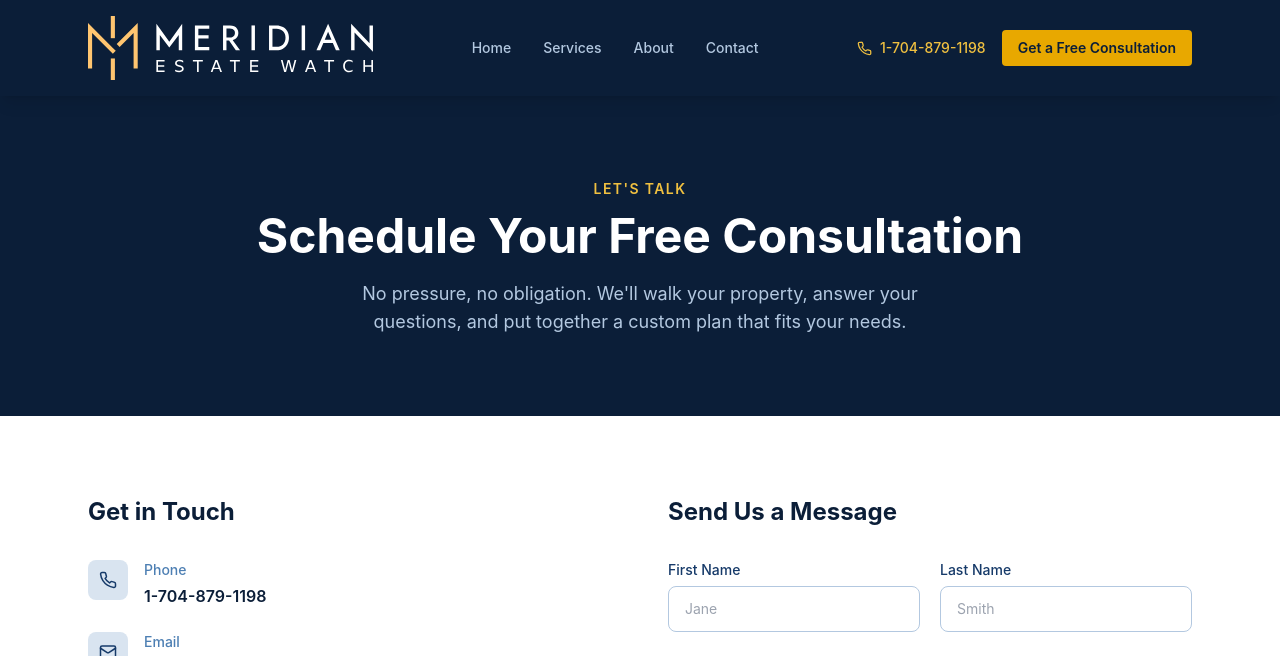
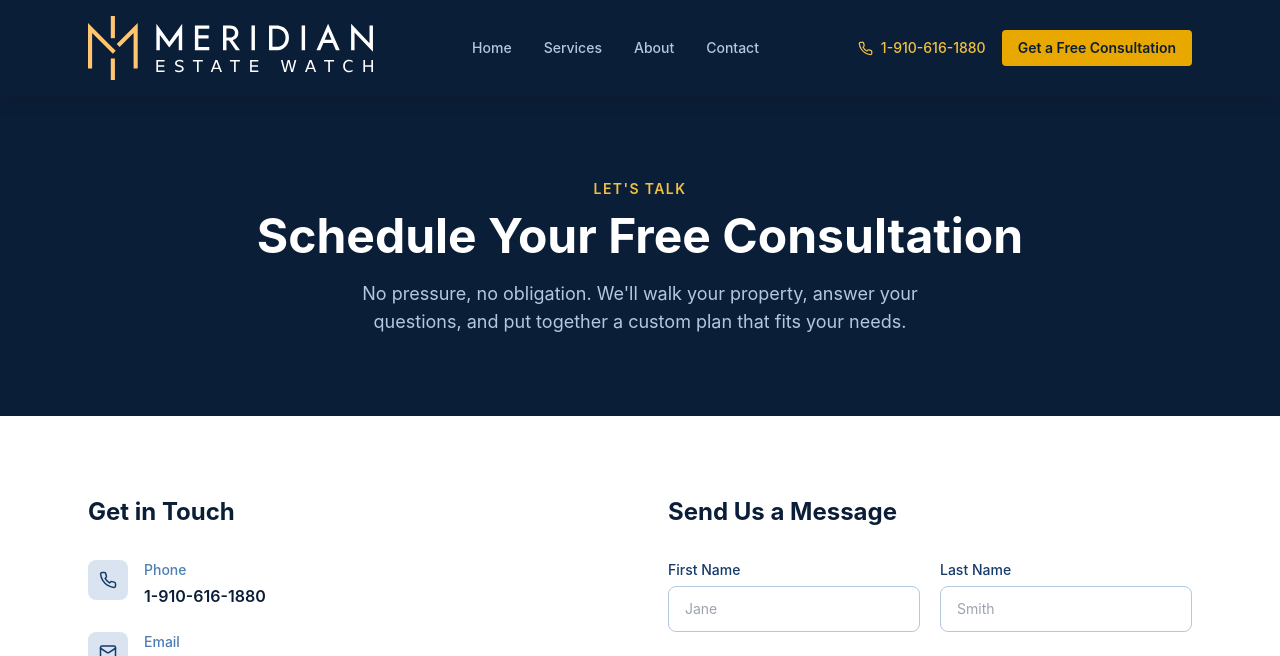
Before and after one commit to sethlaws/meridian-estate-watch, a Next.js app: page /contact in a window 1280 px wide. Shown: the top 656 px of the page. Built offline with nearby package versions, Linux system fonts and the light colour scheme.

Commit message:
Update phone number to 1-910-616-1880 sitewide

```diff
--- a/app/contact/page.tsx
+++ b/app/contact/page.tsx
@@ -5,7 +5,7 @@ import ContactForm from "@/components/ContactForm";
 export const metadata: Metadata = {
   title: "Contact a Charlotte Home Watch Professional",
   description:
-    "Contact Meridian Estate Watch to schedule a free home watch consultation for your Charlotte, NC area property. Call 1-704-879-1198 or send us a message.",
+    "Contact Meridian Estate Watch to schedule a free home watch consultation for your Charlotte, NC area property. Call 1-910-616-1880 or send us a message.",
   alternates: { canonical: "https://meridianestatewatch.com/contact" },
 };
 
@@ -46,10 +46,10 @@ export default function ContactPage() {
                     Phone
                   </p>
                   <a
-                    href="tel:+17048791198"
+                    href="tel:+19106161880"
                     className="text-navy-900 font-semibold hover:text-gold-600 transition-colors"
                   >
-                    1-704-879-1198
+                    1-910-616-1880
                   </a>
                 </div>
               </div>
--- a/app/layout.tsx
+++ b/app/layout.tsx
@@ -92,7 +92,7 @@ const localBusinessSchema = {
   description:
     "Professional home watch and property monitoring services for second homes, vacation properties, and estates in Charlotte, NC and surrounding communities.",
   url: SITE_URL,
-  telephone: "+1-704-879-1198",
+  telephone: "+1-910-616-1880",
   email: "info@meridianestatewatch.com",
   image: `${SITE_URL}/estate-hero.jpg`,
   logo: `${SITE_URL}/logo.svg`,
--- a/components/Footer.tsx
+++ b/components/Footer.tsx
@@ -85,10 +85,10 @@ export default function Footer() {
             <li className="flex items-center gap-3">
               <Phone size={16} className="text-gold-400 shrink-0" />
               <a
-                href="tel:+17048791198"
+                href="tel:+19106161880"
                 className="hover:text-white transition-colors"
               >
-                1-704-879-1198
+                1-910-616-1880
               </a>
             </li>
             <li className="flex items-center gap-3">
--- a/components/Header.tsx
+++ b/components/Header.tsx
@@ -44,11 +44,11 @@ export default function Header() {
           {/* CTA + Mobile toggle */}
           <div className="flex items-center gap-4">
             <a
-              href="tel:+17048791198"
+              href="tel:+19106161880"
               className="hidden sm:flex items-center gap-2 text-sm font-medium text-gold-400 hover:text-gold-300 transition-colors"
             >
               <Phone size={15} />
-              1-704-879-1198
+              1-910-616-1880
             </a>
             <Link
               href="/contact"
```
